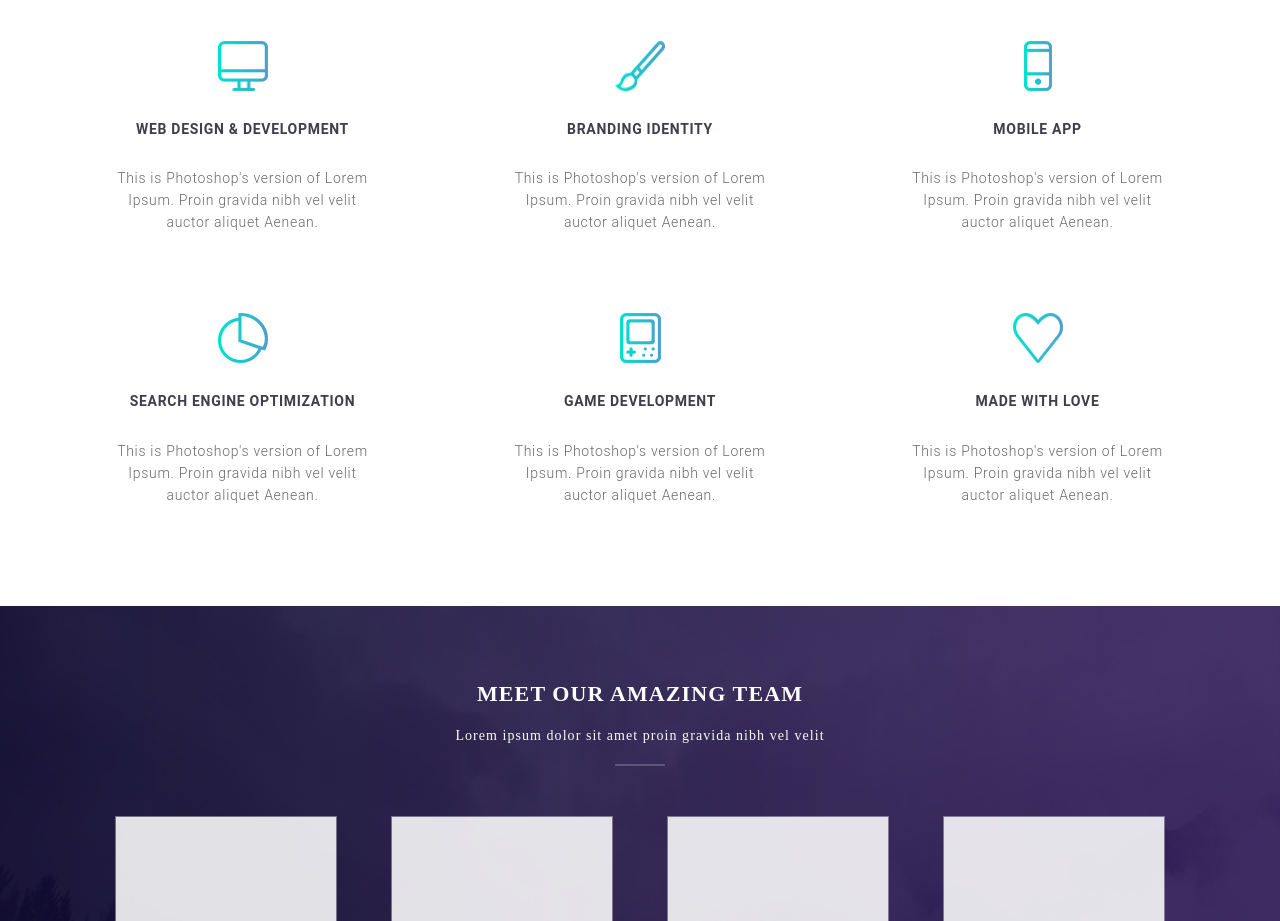
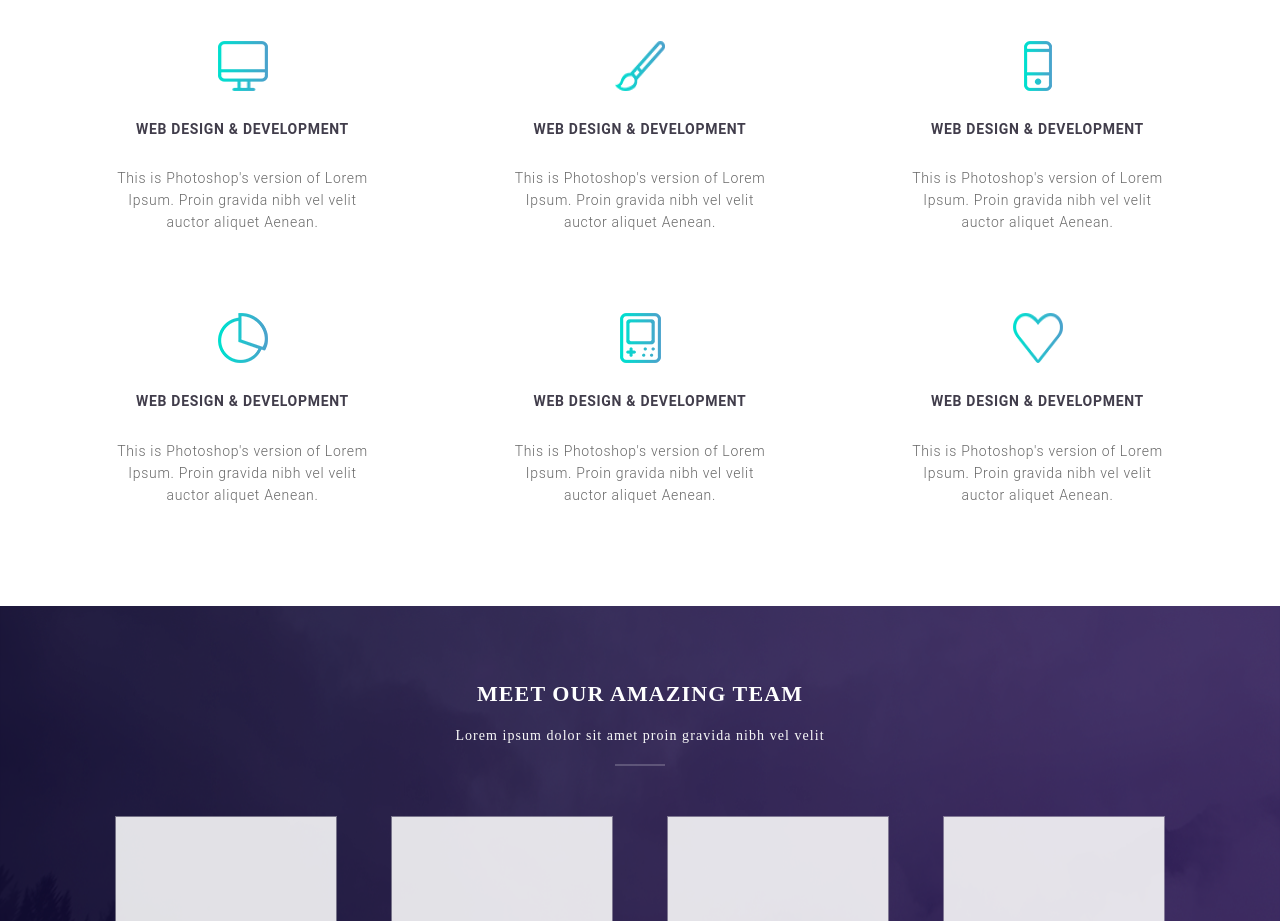
Before and after one commit to YaromirKravtsov/site-3, a plain HTML site: page index.html in a window 1280 px wide. Shown: the part 1900-2821 px from the top of the page. Drawn offline with nearby package versions, Linux system fonts and the light colour scheme.

Commit message:
Update index.html

```diff
--- a/index.html
+++ b/index.html
@@ -132,29 +132,29 @@
                         </div>
                         <div class="content4__down-card">
                             <img src="assets/img/conetnt3_img2.png" alt="" class="content4__down-img">
-                            <div class="content4__down-title-text">BRANDING IDENTITY</div>
+                            <div class="content4__down-title-text">WEB DESIGN & DEVELOPMENT</div>
                             <div class="content4__down-text">This is Photoshop's version of Lorem Ipsum. Proin gravida nibh vel velit auctor aliquet Aenean.</div>
                         </div>
                         <div class="content4__down-card">
                             <img src="assets/img/conetnt3_img3.png" alt="" class="content4__down-img" style="width: 28px; height: 50px;">
-                            <div class="content4__down-title-text">MOBILE APP</div>
+                            <div class="content4__down-title-text">WEB DESIGN & DEVELOPMENT</div>
                             <div class="content4__down-text">This is Photoshop's version of Lorem Ipsum. Proin gravida nibh vel velit auctor aliquet Aenean.</div>
                         </div>
                     </div>
                     <div class="content4__down2">
                         <div class="content4__down-card">
                             <img src="assets/img/conetnt3_img4.png" alt="" class="content4__down-img">
-                            <div class="content4__down-title-text">SEARCH ENGINE OPTIMIZATION</div>
+                            <div class="content4__down-title-text">WEB DESIGN & DEVELOPMENT</div>
                             <div class="content4__down-text">This is Photoshop's version of Lorem Ipsum. Proin gravida nibh vel velit auctor aliquet Aenean.</div>
                         </div>
                         <div class="content4__down-card">
                             <img src="assets/img/conetnt3_img5.png" alt="" class="content4__down-img" style="width: 41px; height: 50px;">
-                            <div class="content4__down-title-text">GAME DEVELOPMENT</div>
+                            <div class="content4__down-title-text">WEB DESIGN & DEVELOPMENT</div>
                             <div class="content4__down-text">This is Photoshop's version of Lorem Ipsum. Proin gravida nibh vel velit auctor aliquet Aenean.</div>
                         </div>
                         <div class="content4__down-card">
                             <img src="assets/img/conetnt3_img6.png" alt="" class="content4__down-img">
-                            <div class="content4__down-title-text">MADE WITH LOVE</div>
+                            <div class="content4__down-title-text">WEB DESIGN & DEVELOPMENT</div>
                             <div class="content4__down-text">This is Photoshop's version of Lorem Ipsum. Proin gravida nibh vel velit auctor aliquet Aenean.</div>
                         </div>
                 </div>
```
